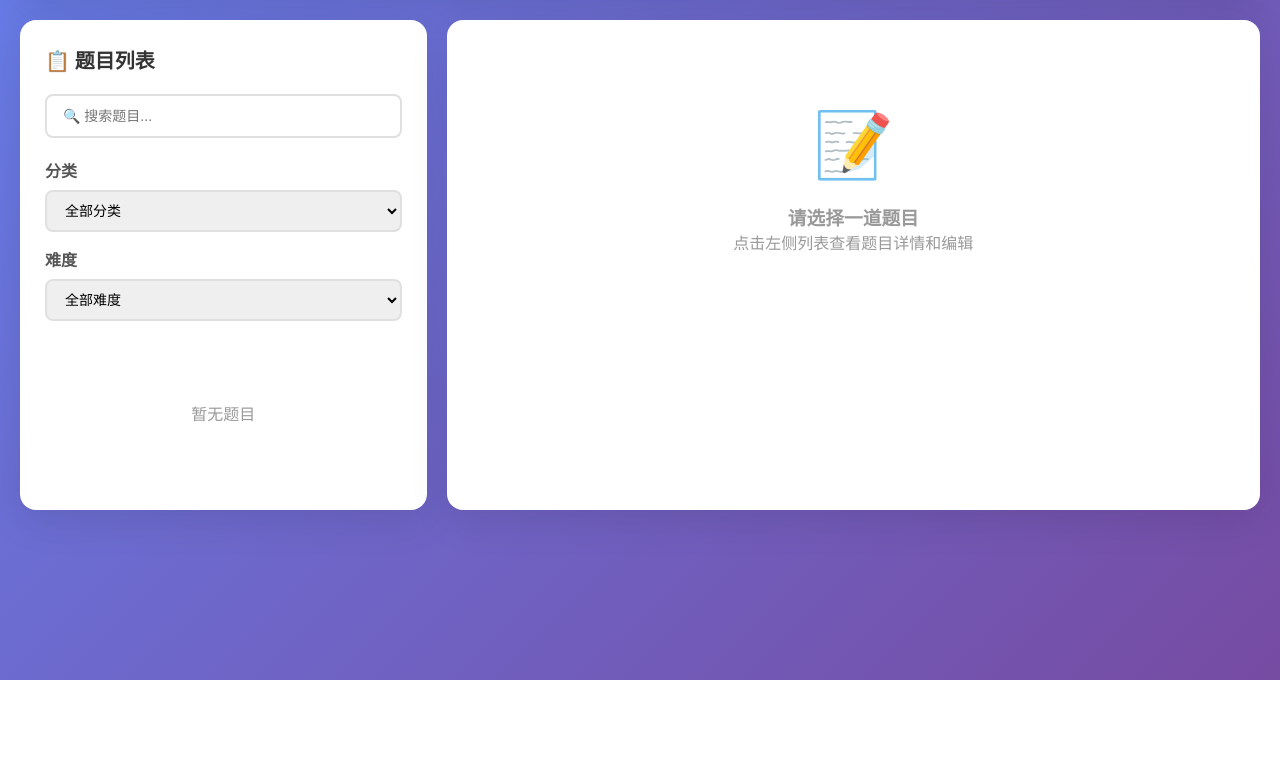
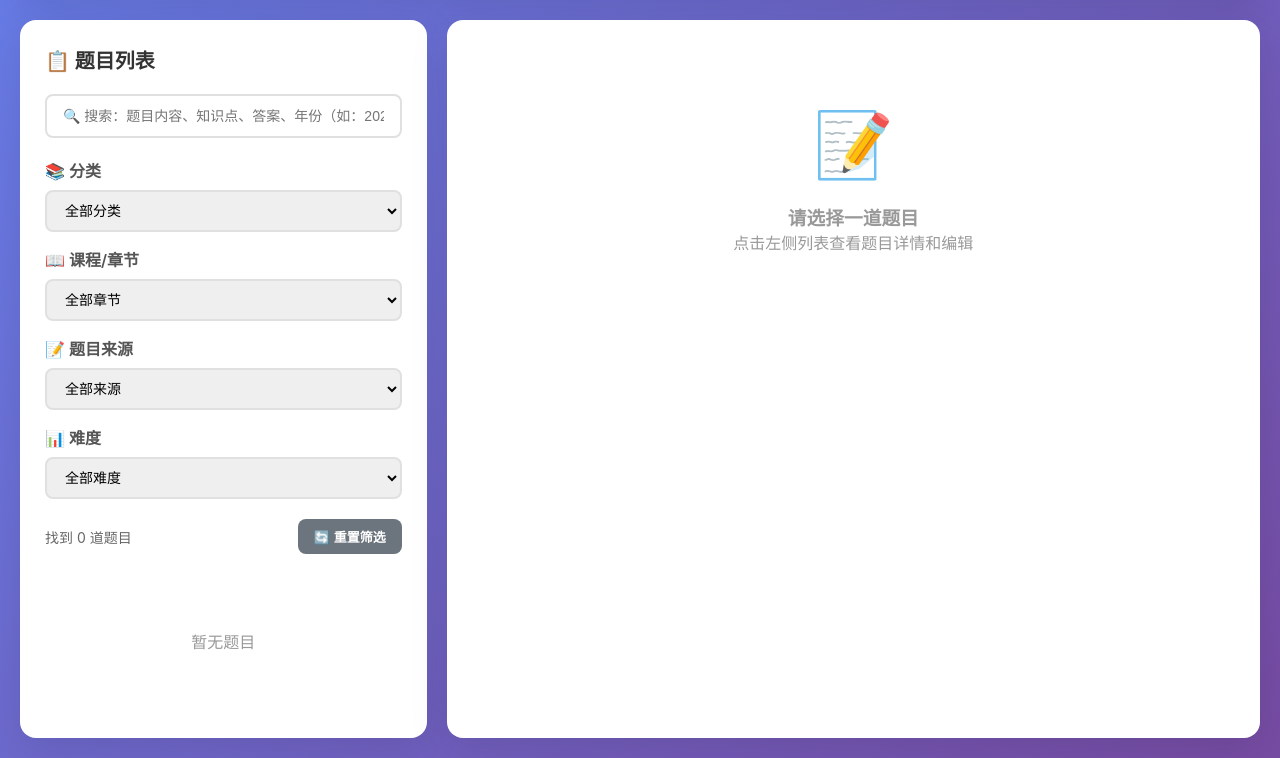
Before and after one commit to weiqlux/python-learning-site, a Flask app: page /ocr-manage in a window 1280 px wide. Shown: the part 120-878 px from the top of the page. Before the commit the page ends 800 px from the top, so only its background shows below. Run offline with Flask 3, Linux system fonts and the light colour scheme; data that the repository does not hold is empty; parts of the project's set-up code (start-up, migrations or seed data) failed here and were passed over.

Commit message:
feat: 增强搜索功能 - 支持按章节和来源筛选 AMC8 题目
新增高级搜索 API 和多维度筛选功能
- 支持按章节 (lesson) 筛选：25 个 AMC8 课程
- 支持按来源 (source) 筛选：历年真题 2015-2026
- 支持按分类 (category) 和难度 (difficulty) 筛选
- 支持全文搜索：题目内容、知识点、答案
- 防抖搜索和实时结果计数
- 一键重置筛选功能

访问：http://localhost:5000/ocr-manage

```diff
--- a/app.py
+++ b/app.py
@@ -838,15 +838,47 @@ def api_ocr_questions():
 
 @app.route('/api/ocr/search')
 def api_ocr_search():
-    """API: 搜索题目"""
+    """API: 搜索题目（支持多维度筛选）"""
     try:
+        from ocr_question_manager import get_questions_by_filter
+
         query = request.args.get('q', '')
-        limit = int(request.args.get('limit', 50))
+        lesson = request.args.get('lesson', '')
+        source = request.args.get('source', '')
+        category = request.args.get('category', '')
+        difficulty = request.args.get('difficulty', '')
+        limit = int(request.args.get('limit', 100))
 
-        if not query:
-            return jsonify([])
+        # 使用筛选函数
+        questions = get_questions_by_filter(
+            category=category if category else None,
+            lesson=lesson if lesson else None,
+            difficulty=difficulty if difficulty else None,
+            limit=limit
+        )
 
-        questions = search_questions(query, limit=limit)
+        # 如果有搜索关键词或来源，进一步筛选
+        if query or source:
+            filtered = []
+            for q in questions:
+                match = True
+                if query:
+                    # 全文搜索
+                    search_text = f"{q.get('topic_text', '')} {q.get('knowledge_points', '')} {q.get('answer', '')}".lower()
+                    if query.lower() not in search_text:
+                        match = False
+
+                if source and match:
+                    # 来源搜索（支持模糊匹配）
+                    q_source = q.get('source', '').lower()
+                    if source.lower() not in q_source:
+                        match = False
+
+                if match:
+                    filtered.append(q)
+
+            questions = filtered
+
         return jsonify(questions)
     except Exception as e:
         return jsonify({'error': str(e)}), 500
--- a/templates/ocr_manage.html
+++ b/templates/ocr_manage.html
@@ -381,23 +381,82 @@
                 <h2>📋 题目列表</h2>
 
                 <div class="search-box">
-                    <input type="text" id="searchInput" placeholder="🔍 搜索题目..." oninput="searchQuestions()">
+                    <input type="text" id="searchInput" placeholder="🔍 搜索：题目内容、知识点、答案、年份（如：2024、勾股定理、整除）..." oninput="debouncedSearch()">
                 </div>
 
                 <div class="filter-section">
                     <div class="filter-group">
-                        <label>分类</label>
+                        <label>📚 分类</label>
                         <select id="filterCategory" onchange="loadQuestions()">
                             <option value="">全部分类</option>
                             <option value="AMC8">AMC8</option>
                             <option value="数论">数论</option>
                             <option value="几何">几何</option>
                             <option value="代数">代数</option>
+                            <option value="组合">组合</option>
+                            <option value="应用题">应用题</option>
                         </select>
                     </div>
 
                     <div class="filter-group">
-                        <label>难度</label>
+                        <label>📖 课程/章节</label>
+                        <select id="filterLesson" onchange="loadQuestions()">
+                            <option value="">全部章节</option>
+                            <option value="Lesson-01-数列与数表">Lesson-01-数列与数表</option>
+                            <option value="Lesson-02-角度">Lesson-02-角度</option>
+                            <option value="Lesson-03-方程">Lesson-03-方程</option>
+                            <option value="Lesson-04-整除">Lesson-04-整除</option>
+                            <option value="Lesson-05-质数合数">Lesson-05-质数合数</option>
+                            <option value="Lesson-06-因数倍数">Lesson-06-因数倍数</option>
+                            <option value="Lesson-07-分数">Lesson-07-分数</option>
+                            <option value="Lesson-08-百分比">Lesson-08-百分比</option>
+                            <option value="Lesson-09-比例">Lesson-09-比例</option>
+                            <option value="Lesson-10-三角形面积（一）">Lesson-10-三角形面积（一）</option>
+                            <option value="Lesson-11-三角形面积（二）">Lesson-11-三角形面积（二）</option>
+                            <option value="Lesson-12-勾股定理">Lesson-12-勾股定理</option>
+                            <option value="Lesson-13-多边形周长面积">Lesson-13-多边形周长面积</option>
+                            <option value="Lesson-14-排列组合">Lesson-14-排列组合</option>
+                            <option value="Lesson-15-概率">Lesson-15-概率</option>
+                            <option value="Lesson-16-有理数无理数幂">Lesson-16-有理数无理数幂</option>
+                            <option value="Lesson-17-余数">Lesson-17-余数</option>
+                            <option value="Lesson-18-圆与扇形">Lesson-18-圆与扇形</option>
+                            <option value="Lesson-19-逻辑推理">Lesson-19-逻辑推理</option>
+                            <option value="Lesson-20-长方体立方体">Lesson-20-长方体立方体</option>
+                            <option value="Lesson-21-不等式">Lesson-21-不等式</option>
+                            <option value="Lesson-22-一次函数">Lesson-22-一次函数</option>
+                            <option value="Lesson-23-距离问题基础">Lesson-23-距离问题基础</option>
+                            <option value="Lesson-24-距离问题比例">Lesson-24-距离问题比例</option>
+                            <option value="Lesson-25-圆柱圆锥">Lesson-25-圆柱圆锥</option>
+                        </select>
+                    </div>
+
+                    <div class="filter-group">
+                        <label>📝 题目来源</label>
+                        <select id="filterSource" onchange="loadQuestions()">
+                            <option value="">全部来源</option>
+                            <optgroup label="历年真题">
+                                <option value="AMC8 2026">2026 年</option>
+                                <option value="AMC8 2025">2025 年</option>
+                                <option value="AMC8 2024">2024 年</option>
+                                <option value="AMC8 2023">2023 年</option>
+                                <option value="AMC8 2022">2022 年</option>
+                                <option value="AMC8 2021">2021 年</option>
+                                <option value="AMC8 2020">2020 年</option>
+                                <option value="AMC8 2019">2019 年</option>
+                                <option value="AMC8 2018">2018 年</option>
+                                <option value="AMC8 2017">2017 年</option>
+                                <option value="AMC8 2016">2016 年</option>
+                                <option value="AMC8 2015">2015 年</option>
+                            </optgroup>
+                            <optgroup label="其他">
+                                <option value="讲义">📘 讲义</option>
+                                <option value="模拟题">📝 模拟题</option>
+                            </optgroup>
+                        </select>
+                    </div>
+
+                    <div class="filter-group">
+                        <label>📊 难度</label>
                         <select id="filterDifficulty" onchange="loadQuestions()">
                             <option value="">全部难度</option>
                             <option value="easy">🟢 简单</option>
@@ -405,6 +464,11 @@
                             <option value="hard">🔴 困难</option>
                         </select>
                     </div>
+                </div>
+
+                <div style="display: flex; justify-content: space-between; align-items: center; margin-bottom: 15px;">
+                    <span id="resultCount" style="color: #666; font-size: 14px;">加载中...</span>
+                    <button class="btn btn-secondary" onclick="resetFilters()" style="padding: 8px 16px; font-size: 13px;">🔄 重置筛选</button>
                 </div>
 
                 <div id="questionList" class="question-list">
@@ -632,23 +696,55 @@
         let currentQuestionId = null;
         let currentQuestion = null;
 
+        let searchTimeout = null;
+
         // 加载题目列表
         async function loadQuestions() {
             try {
                 const category = document.getElementById('filterCategory').value;
+                const lesson = document.getElementById('filterLesson').value;
+                const source = document.getElementById('filterSource').value;
                 const difficulty = document.getElementById('filterDifficulty').value;
+                const searchQuery = document.getElementById('searchInput').value;
 
-                let url = '/api/ocr/questions?limit=100';
-                if (category) url += `&category=${category}`;
-                if (difficulty) url += `&difficulty=${difficulty}`;
+                // 构建搜索 URL
+                let url = '/api/ocr/search?limit=100';
+
+                if (searchQuery) url += `&q=${encodeURIComponent(searchQuery)}`;
+                if (lesson) url += `&lesson=${encodeURIComponent(lesson)}`;
+                if (source) url += `&source=${encodeURIComponent(source)}`;
+                if (category) url += `&category=${encodeURIComponent(category)}`;
+                if (difficulty) url += `&difficulty=${encodeURIComponent(difficulty)}`;
 
                 const response = await fetch(url);
                 const questions = await response.json();
 
                 displayQuestionList(questions);
+
+                // 更新结果计数
+                document.getElementById('resultCount').textContent = `找到 ${questions.length} 道题目`;
             } catch (error) {
                 console.error('加载题目失败:', error);
+                document.getElementById('resultCount').textContent = '加载失败';
             }
+        }
+
+        // 防抖搜索
+        function debouncedSearch() {
+            clearTimeout(searchTimeout);
+            searchTimeout = setTimeout(() => {
+                loadQuestions();
+            }, 300);
+        }
+
+        // 重置筛选
+        function resetFilters() {
+            document.getElementById('filterCategory').value = '';
+            document.getElementById('filterLesson').value = '';
+            document.getElementById('filterSource').value = '';
+            document.getElementById('filterDifficulty').value = '';
+            document.getElementById('searchInput').value = '';
+            loadQuestions();
         }
 
         // 显示题目列表
@@ -882,23 +978,7 @@
             document.getElementById('emptyState').style.display = 'block';
         }
 
-        // 搜索
-        async function searchQuestions() {
-            const query = document.getElementById('searchInput').value;
 
-            if (!query) {
-                loadQuestions();
-                return;
-            }
-
-            try {
-                const response = await fetch(`/api/ocr/search?q=${encodeURIComponent(query)}&limit=50`);
-                const questions = await response.json();
-                displayQuestionList(questions);
-            } catch (error) {
-                console.error('搜索失败:', error);
-            }
-        }
 
         // 显示提示
         function showAlert(message, type) {
```
